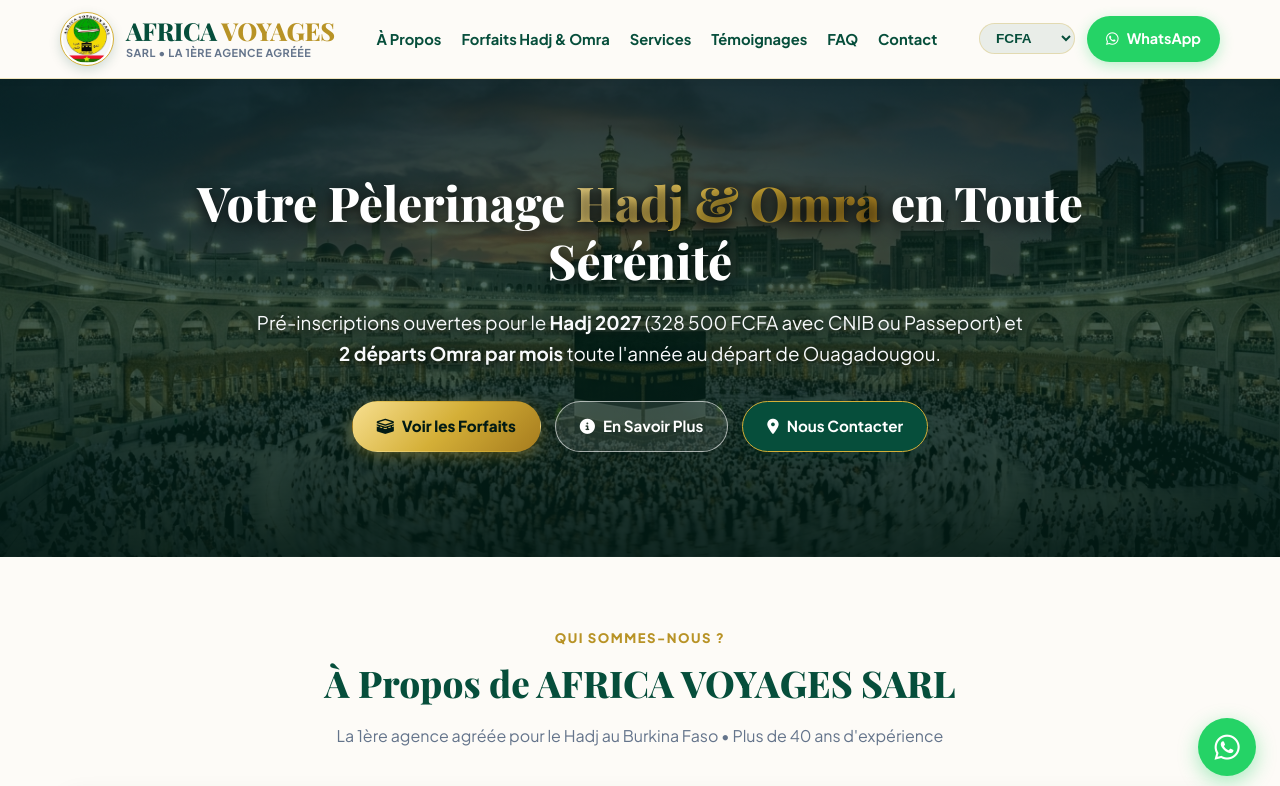
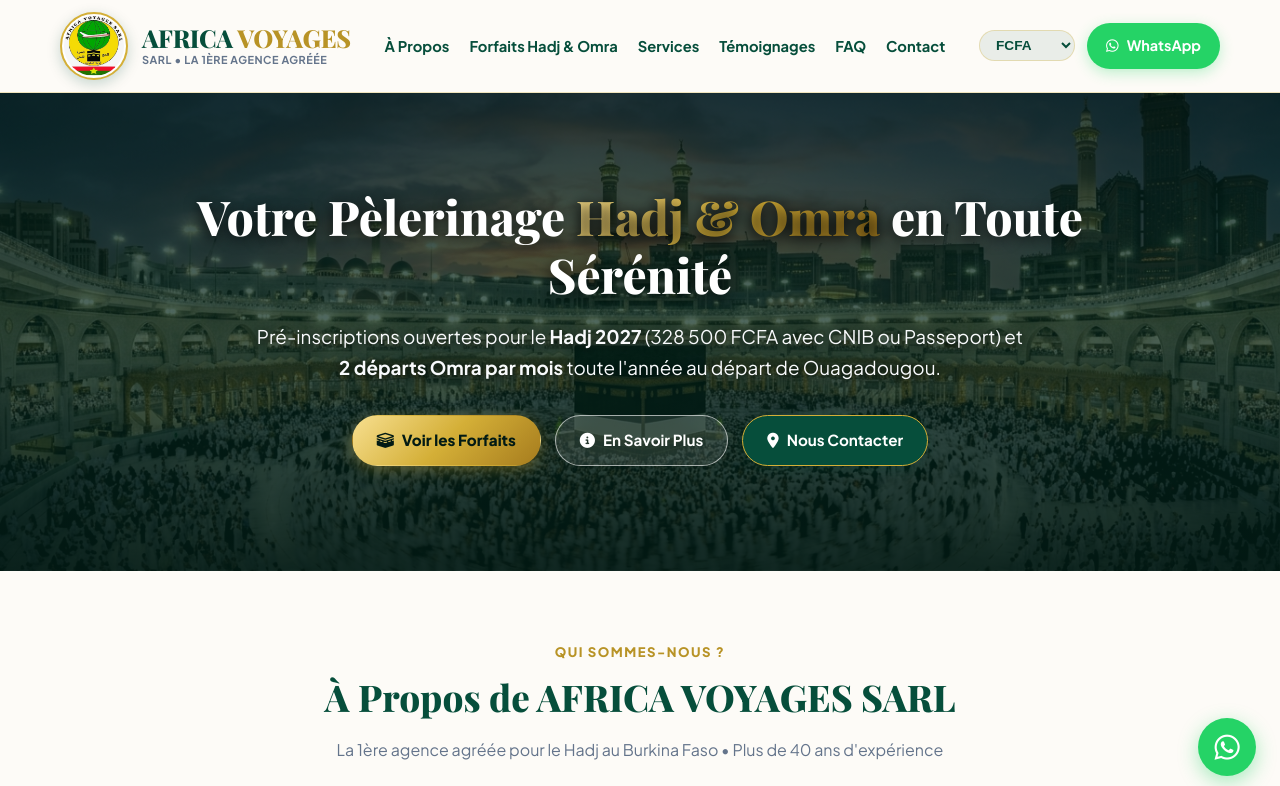
Before and after one commit to Imran-oued/Africa-voyage, a website built with Vite: page index.html in a window 1280 px wide. Shown: the top 786 px of the page. Built offline with nearby package versions, Linux system fonts and the light colour scheme.

Commit message:
style: increase official logo dimensions for better brand prominence

```diff
--- a/styles.css
+++ b/styles.css
@@ -155,25 +155,26 @@ h1, h2, h3, h4, .font-serif {
 .brand {
   display: flex;
   align-items: center;
-  gap: 12px;
+  gap: 14px;
   text-decoration: none;
 }
 
 .brand-logo-img {
-  width: 54px;
-  height: 54px;
+  width: 68px;
+  height: 68px;
   object-fit: contain;
   border-radius: 50%;
-  box-shadow: 0 4px 12px rgba(6, 78, 59, 0.18);
+  box-shadow: 0 4px 14px rgba(6, 78, 59, 0.22);
   background: #ffffff;
   padding: 2px;
-  border: 1.5px solid var(--gold);
+  border: 2px solid var(--gold);
   transition: var(--transition);
   flex-shrink: 0;
 }
 
 .brand:hover .brand-logo-img {
-  transform: scale(1.06) rotate(2deg);
+  transform: scale(1.08) rotate(2deg);
+  box-shadow: 0 6px 18px rgba(212, 175, 55, 0.4);
 }
 
 .brand-text {
```
